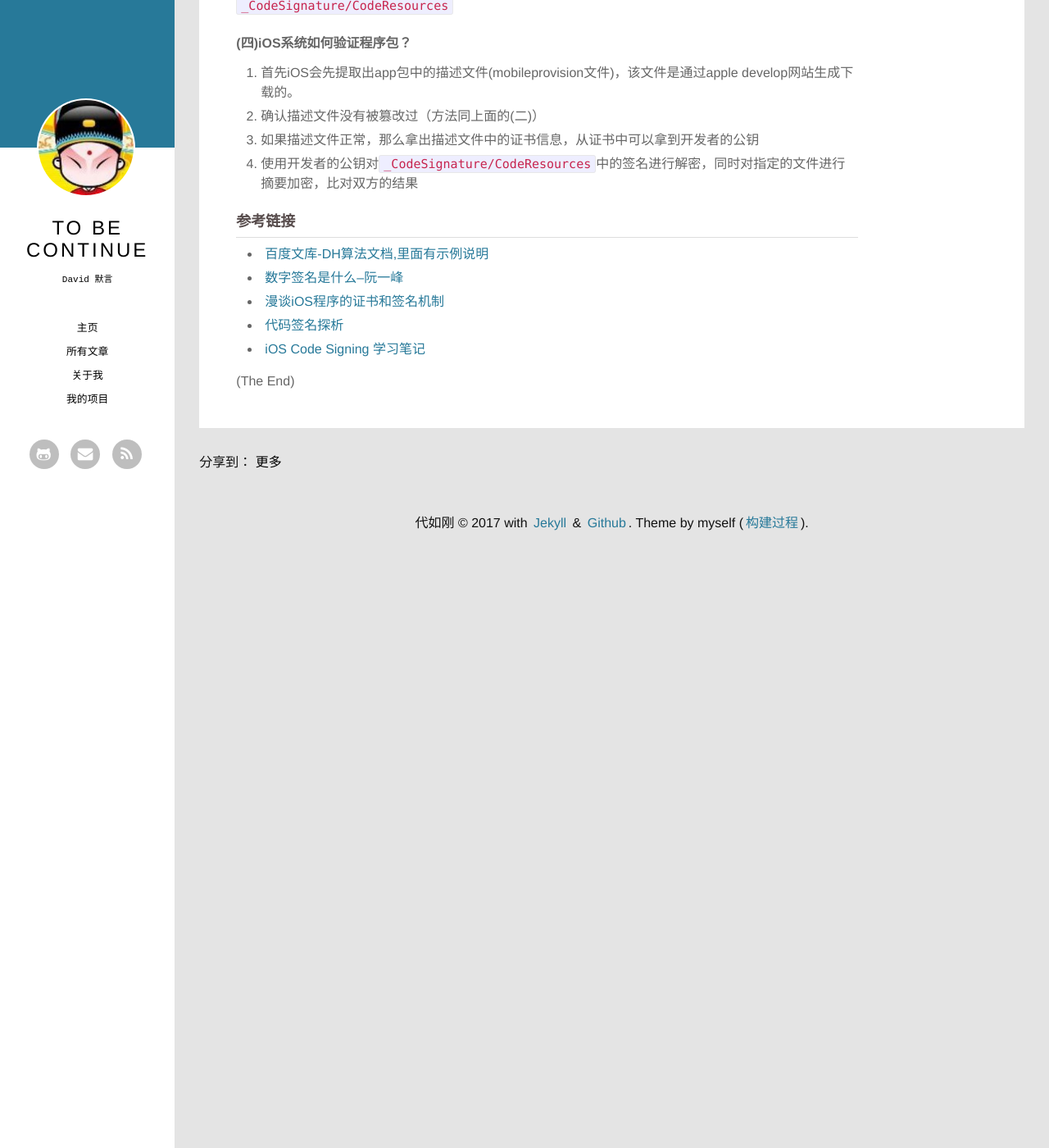
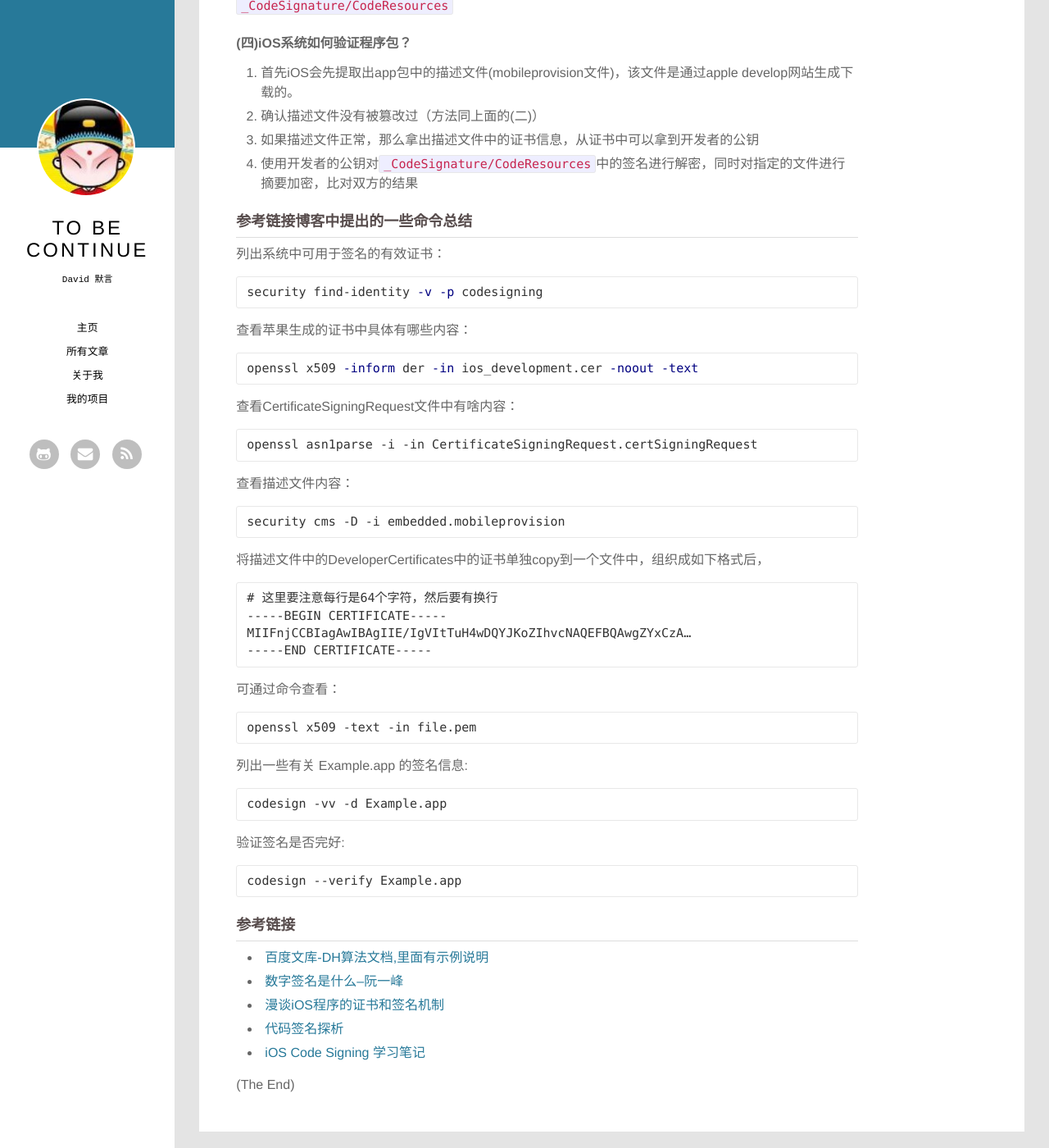
Before and after one commit to MakeItEasy/makeiteasy.github.com, a Jekyll site: the page built from _posts/2017-03-13-study-of-signature-and-digest.markdown, in a window 1280 px wide and 1400 px high, scrolled down 2229 px. Shown: the whole window at 82% size. Built offline with Jekyll 4.4.1, drawn with Linux system fonts in a browser that asks for light colours; Markdown is read by kramdown in place of the engine named in the settings; comment, search, counter and statistics services are not loaded.

Commit message:
修改了数字签名的blog：添加了一些命令

````diff
--- a/_posts/2017-03-13-study-of-signature-and-digest.markdown
+++ b/_posts/2017-03-13-study-of-signature-and-digest.markdown
@@ -103,6 +103,59 @@ SSL/TLS的具体流程可参考阮一峰老师的文章：[SSL/TLS协议运行
 3. 如果描述文件正常，那么拿出描述文件中的证书信息，从证书中可以拿到开发者的公钥
 4. 使用开发者的公钥对`_CodeSignature/CodeResources`中的签名进行解密，同时对指定的文件进行摘要加密，比对双方的结果
 
+#### 参考链接博客中提出的一些命令总结
+
+列出系统中可用于签名的有效证书：
+
+```shell
+security find-identity -v -p codesigning
+```
+
+查看苹果生成的证书中具体有哪些内容：
+
+```shell
+openssl x509 -inform der -in ios_development.cer -noout -text
+```
+
+查看CertificateSigningRequest文件中有啥内容：
+
+```
+openssl asn1parse -i -in CertificateSigningRequest.certSigningRequest
+```
+
+查看描述文件内容：
+
+```
+security cms -D -i embedded.mobileprovision
+```
+
+将描述文件中的DeveloperCertificates中的证书单独copy到一个文件中，组织成如下格式后，
+
+```
+# 这里要注意每行是64个字符，然后要有换行
+-----BEGIN CERTIFICATE-----
+MIIFnjCCBIagAwIBAgIIE/IgVItTuH4wDQYJKoZIhvcNAQEFBQAwgZYxCzA…
+-----END CERTIFICATE-----
+```
+
+可通过命令查看：
+
+```
+openssl x509 -text -in file.pem
+```
+
+列出一些有关 Example.app 的签名信息:
+
+```
+codesign -vv -d Example.app
+```
+
+验证签名是否完好:
+
+```
+codesign --verify Example.app
+```
+
 #### 参考链接
 
 * [百度文库-DH算法文档,里面有示例说明](http://wenku.baidu.com/view/a880a99f51e79b89680226f9.html)
````
